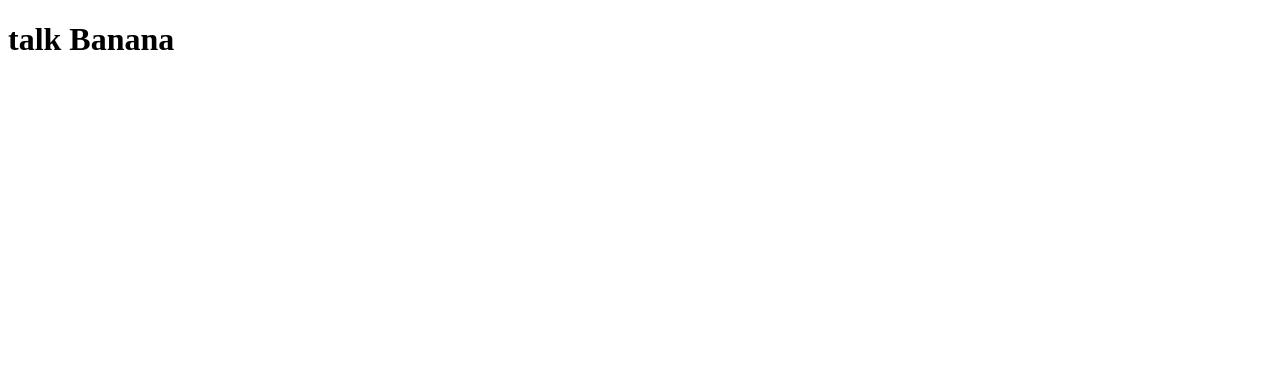
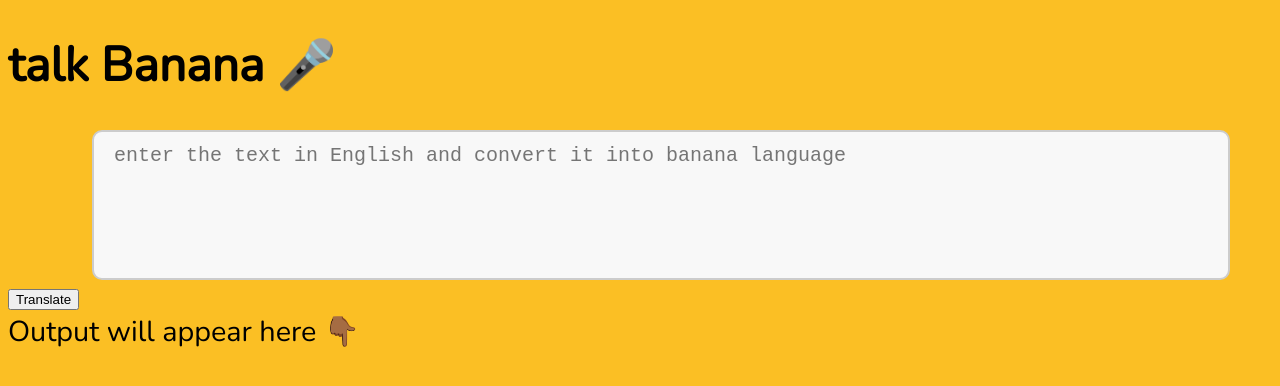
Before and after one commit to anshultamrakar/banana_speak_js, a plain HTML site: page index.html in a window 1280 px wide. Drawn offline with nearby package versions, Linux system fonts and the light colour scheme.

Commit message:
added functionality

```diff
--- a/index.html
+++ b/index.html
@@ -9,6 +9,10 @@
     <script defer src="main.js"></script>
 </head>
 <body>
-    <h1>talk Banana</h1>
+    <h1>talk Banana 🎤 </h1>
+    <textarea  id="txt-input" placeholder="enter the text in English and convert it into banana language" ></textarea>
+    <button id = "btn-translate"> Translate </button>
+    <div style = "font-size: larger;"> Output will appear here 👇🏾 </div>
+     <div id = "output"> </div>
 </body>
 </html>
--- a/main.js
+++ b/main.js
@@ -1 +1,13 @@
-console.log("hello")
+const btnTranslate = document.querySelector("#btn-translate");
+const txtInput = document.querySelector("#txt-input");
+
+
+function clickHandler(){
+    console.log("clicked");
+    console.log("txtInput", txtInput.value)
+}
+
+
+
+
+btnTranslate.addEventListener("click", clickHandler)
--- a/style.css
+++ b/style.css
@@ -0,0 +1,29 @@
+@import url('https://fonts.googleapis.com/css2?family=Nunito&display=swap');
+
+
+html{
+    font-size: 1.5rem
+}
+
+body{
+    font-family: 'Nunito', sans-serif;
+    background-color: #fbbf24;
+}
+
+#output{
+
+}
+
+textarea{
+    display: block;
+    width: 90%;
+    margin-left: 3.5rem   ;
+    height: 150px;
+    padding: 12px 20px;
+    box-sizing: border-box;
+    border: 2px solid #ccc;
+    border-radius: 10px;
+    background-color: #f8f8f8;
+    font-size: 20px;
+    resize: none;
+}
```
